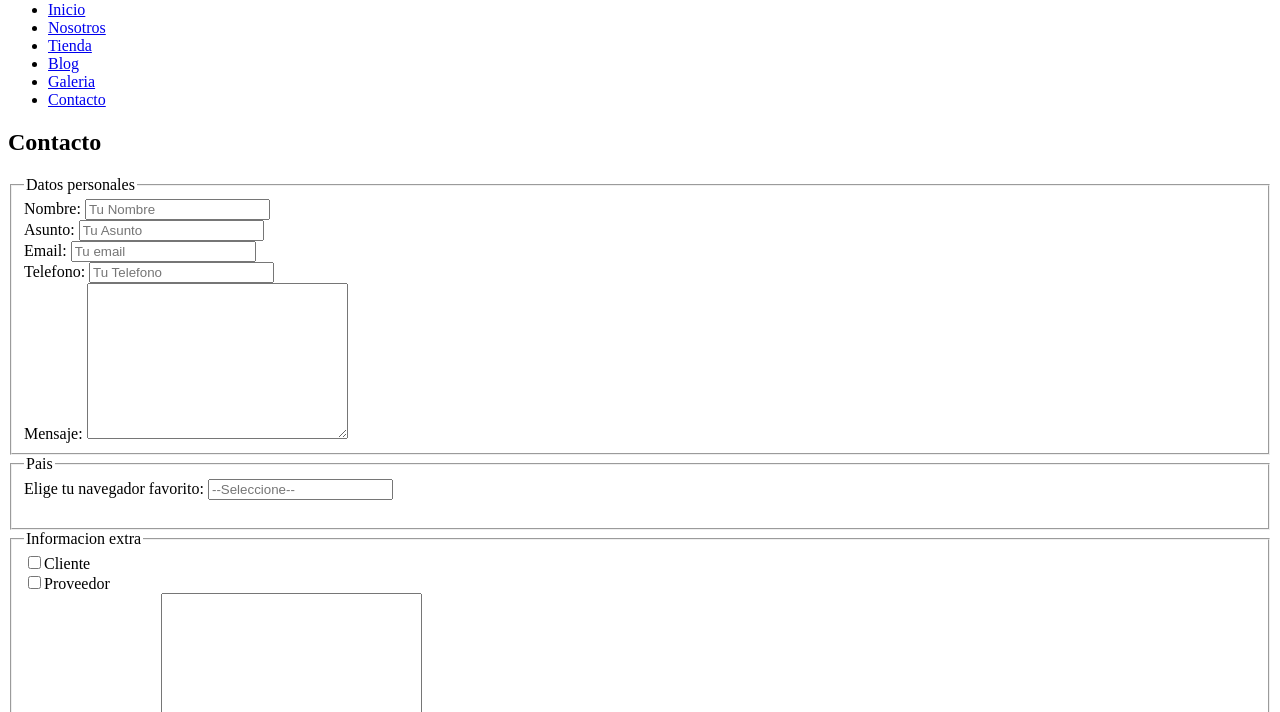
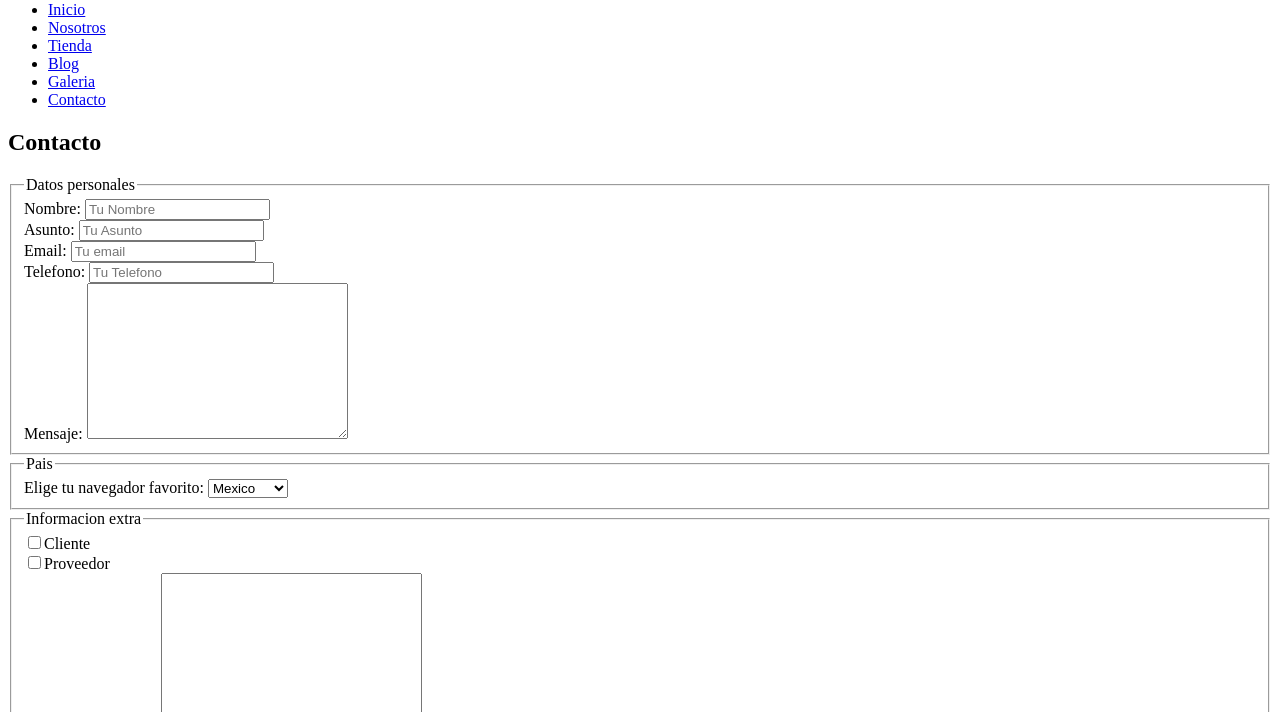
Before and after one commit to CarlosBarrantes1/Modulo03, a plain HTML site: page contacto.html in a window 1280 px wide. Shown: the part 79-791 px from the top of the page. Drawn offline with Linux system fonts and the light colour scheme.

Commit message:
Modificaciones en contacto.html tienda.html

```diff
--- a/contacto.html
+++ b/contacto.html
@@ -50,16 +50,15 @@
         <form>
             <fieldset>
                 <legend>Pais</legend>
-                <label for="selecione">Elige tu navegador favorito: </label>
-                <input id="navegador" list="browsers" placeholder="--Seleccione--">
-                  <datalist id="browsers">
-                      <option value="Mexico">
-                      <option value="Peru">
-                      <option value="Colombia">
-                      <option value="Argentina">
-                      <option value="España">
-                      <option value="Chile">
-                  </datalist><br><br>
+                  <label for="selecione">Elige tu navegador favorito: </label>
+                  <select name="select" >
+                    <option value="value1">Mexico</option>
+                    <option value="value2">Peru</option>
+                    <option value="value3">Colombia</option>
+                    <option value="value4">Argentina</option>
+                    <option value="value5">España</option>
+                    <option value="value6">Chile</option>
+                </select>
             </fieldset>
         </form>
 
@@ -74,9 +73,6 @@
             </fieldset>
             <input type="submit" value="Enviar Formulario">
         </form>
-
-
-
 
     <footer>
         <div>
```
Also changed, not shown: tienda.html (+23 -18 lines).
